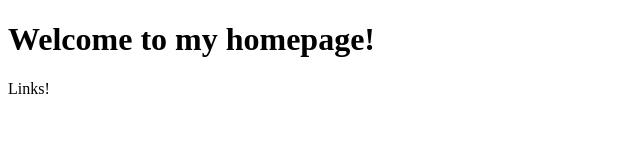
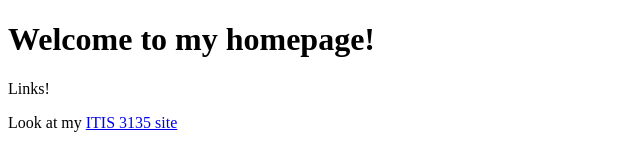
Before and after one commit to tclayto4/tclayto4, a plain HTML site: page index.html in a window 1280 px wide. Shown: the whole page, without its empty margins (0-640 px from the left). Drawn offline with Linux system fonts and the light colour scheme.

Commit message:
Update index.html

```diff
--- a/index.html
+++ b/index.html
@@ -7,5 +7,6 @@
   <body>
     <h1>Welcome to my homepage!</h1>
     <p>Links!<p>
+      <p>Look at my <a href="itis3135/">ITIS 3135 site </a> </p>
   </body>
   <html>
```
